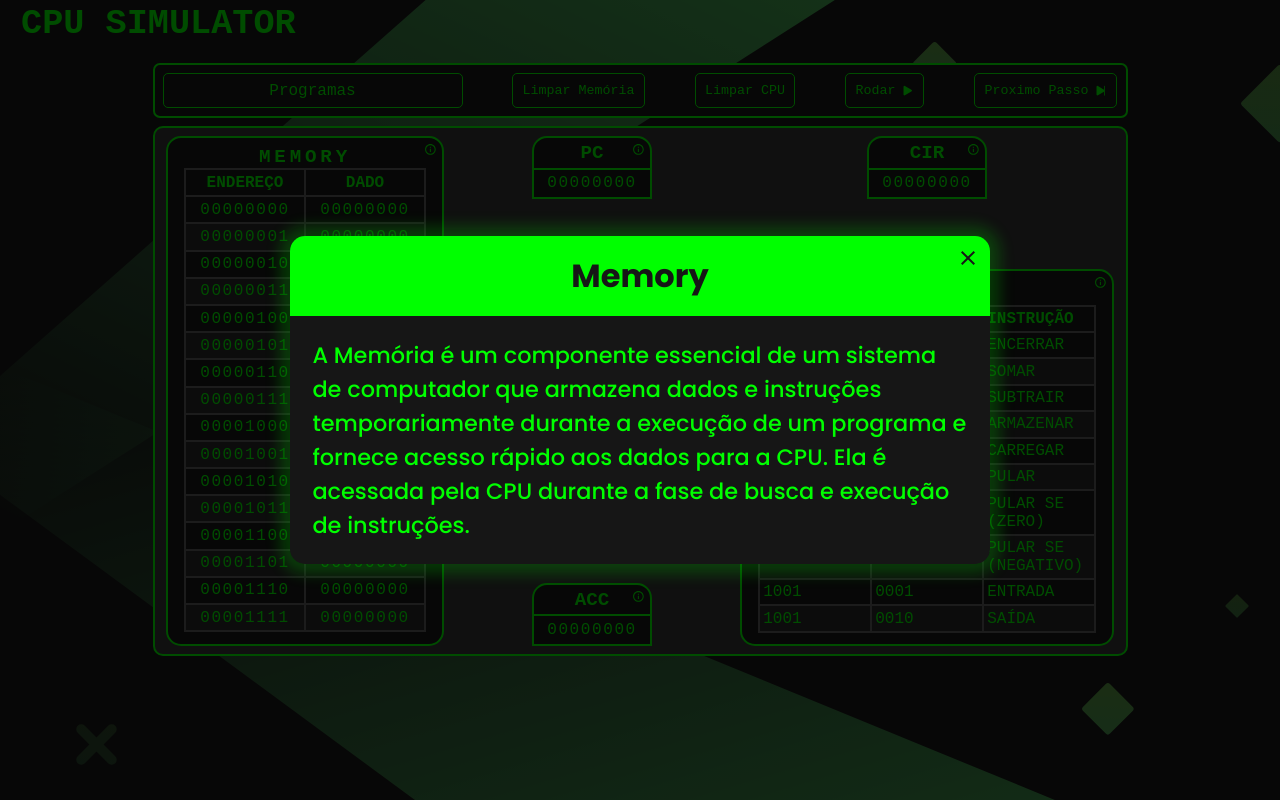
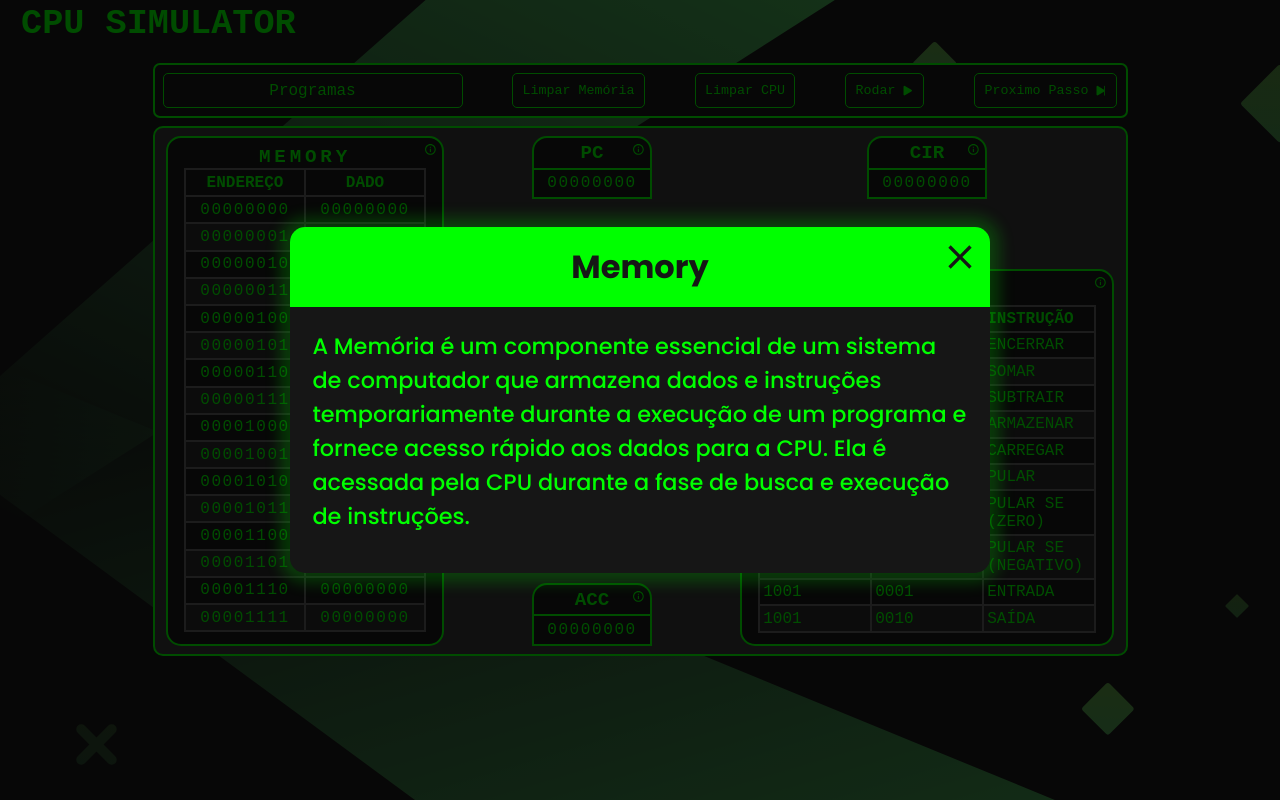
Before and after one commit to devenzonascimento/cpu-simulator, a React (Vite) app: page / in a window 1280 px wide. Both pictures are taken after a click on the icon 430 px from the left and 149 px from the top of the page. Built offline with nearby package versions, Linux system fonts and the light colour scheme; a web font is replaced by a local one.

Commit message:
bug do button close

```diff
--- a/src/components/Simulator/InfoModal/InfoModal.jsx
+++ b/src/components/Simulator/InfoModal/InfoModal.jsx
@@ -11,7 +11,9 @@ const InfoModal = ({ isOpenInfoModal, handleCloseModal, information }) => {
         <div className="info-modal-container">
           <h1 className="info-modal-title">{information?.title}</h1>
           <p className="info-modal-body">{information?.body}</p>
-          <MdOutlineClose className="close-icon" onClick={handleCloseModal} />
+          <button className="close-button" onClick={handleCloseModal}>
+            <MdOutlineClose className="close-icon" />
+          </button>
         </div>
       </div>
     );
--- a/src/components/Simulator/InfoModal/styles.scss
+++ b/src/components/Simulator/InfoModal/styles.scss
@@ -41,11 +41,11 @@
                 padding: 1em 2em;
             }
 
-            .close-icon {
+            button .close-icon {
                 position: absolute;
                 top: 10px;
                 right: 10px;
-                font-size: 1.6em;
+                font-size: 2.5em;
                 color: rgb(22, 22, 22);
             }
         }
@@ -95,7 +95,7 @@
                 position: absolute;
                 top: 10px;
                 right: 10px;
-                font-size: 1.5em;
+                font-size: 3em;
                 color: rgb(22, 22, 22);
 
                 &:hover {
--- a/src/components/Simulator/Simulator.jsx
+++ b/src/components/Simulator/Simulator.jsx
@@ -67,9 +67,9 @@ const Simulator = ({
 
   const handleCloseModal = (event) => {
     const background = document.querySelector(".backdrop");
-    const closeIcon = document.querySelector(".close-icon");
+    const closeIcon = document.querySelector(".close-button");
 
-    if (event.target === background || event.target === closeIcon) {
+    if (event.target === background || event.currentTarget === closeIcon) {
       setIsOpenInfoModal(false);
     }
   };
```
